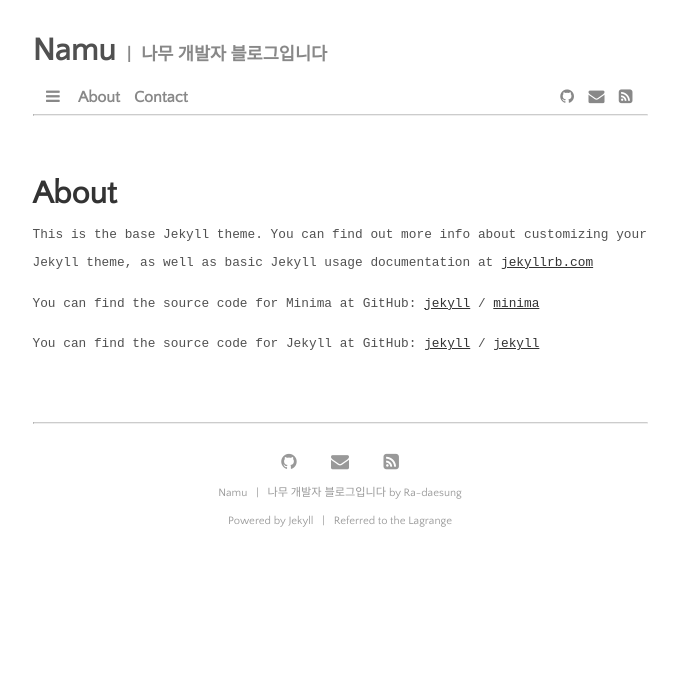
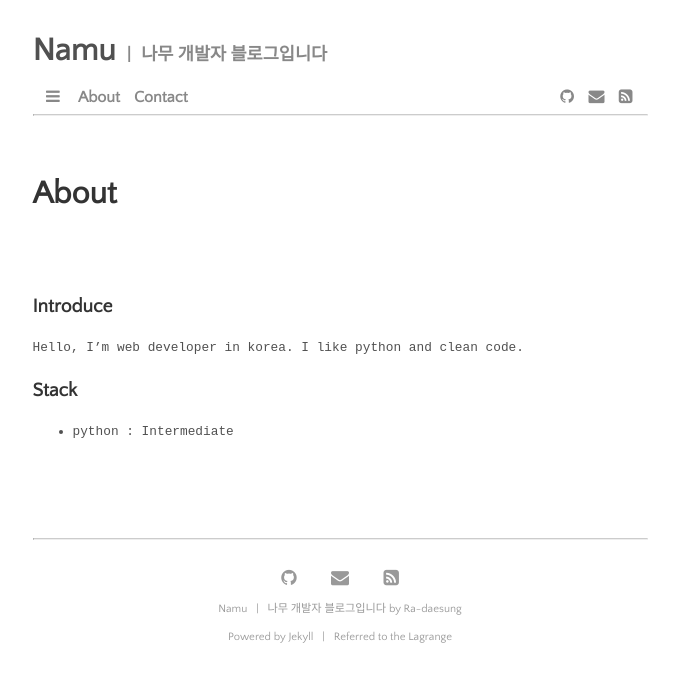
Before and after one commit to daesungRa/namu, a Jekyll site: the page built from about.markdown, in a window 1280 px wide. Shown: the top 682 px of the page, without its empty margins (300-979 px from the left). Built offline with Jekyll 4.4.1, drawn with Linux system fonts in a browser that asks for light colours; some web fonts are replaced.

Commit message:
about: Add introductions

```diff
--- a/about.markdown
+++ b/about.markdown
@@ -4,15 +4,13 @@ title: About
 permalink: /about/
 ---
 
-This is the base Jekyll theme. You can find out more info about customizing your Jekyll theme, as well as basic Jekyll usage documentation at [jekyllrb.com](https://jekyllrb.com/)
+<br><br>
+## Introduce
 
-You can find the source code for Minima at GitHub:
-[jekyll][jekyll-organization] /
-[minima](https://github.com/jekyll/minima)
+Hello, I'm web developer in korea.
+I like python and clean code.
 
-You can find the source code for Jekyll at GitHub:
-[jekyll][jekyll-organization] /
-[jekyll](https://github.com/jekyll/jekyll)
+## Stack
 
-
-[jekyll-organization]: https://github.com/jekyll
+- python : Intermediate
+<br><br>
```
Also changed, not shown: contact.markdown (+8 -1 lines), README.md.
